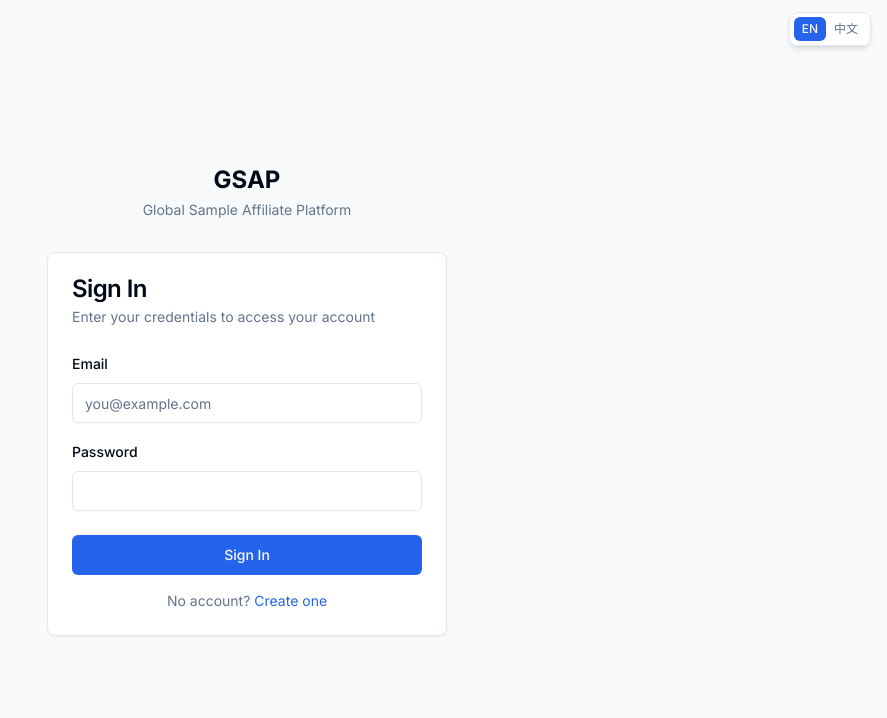
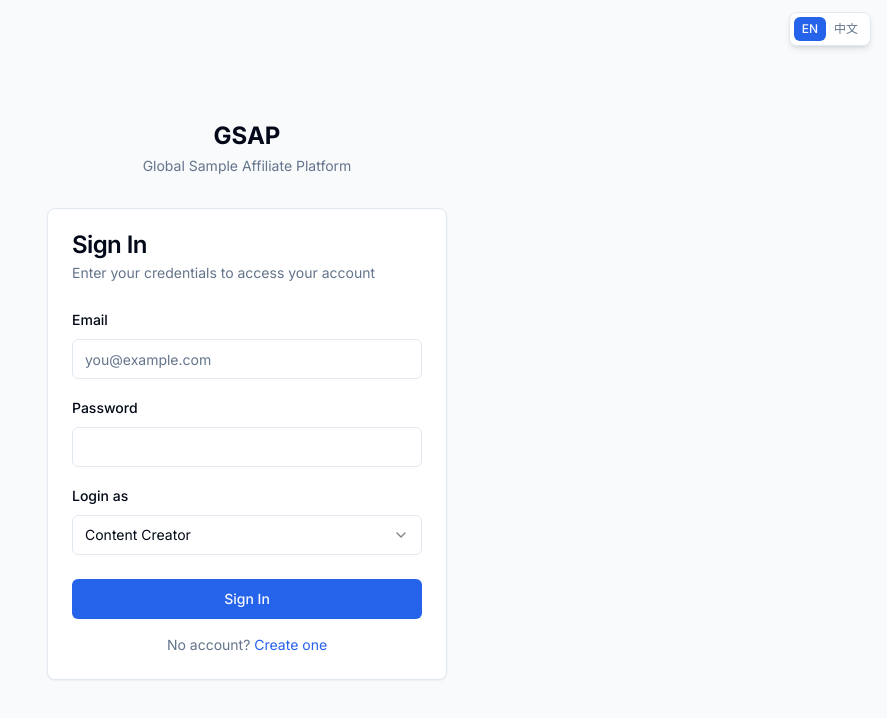
Before and after one commit to caleblin6194-lang/GlobalSampleAffiliatePlatform, a Next.js app: page /login in a window 1280 px wide. Shown: the top 718 px of the page, without its empty margins (393-1280 px from the left). Built offline with nearby package versions, Linux system fonts and the light colour scheme.

Commit message:
feat(auth): add role switch on login and dashboard header

```diff
--- a/src/app/(auth)/login/page.tsx
+++ b/src/app/(auth)/login/page.tsx
@@ -1,6 +1,6 @@
 'use client';
 
-import { useState, useCallback } from 'react';
+import { useState, useCallback, useEffect } from 'react';
 import Link from 'next/link';
 import { useRouter } from 'next/navigation';
 import { createClient } from '@/lib/supabase/client';
@@ -9,14 +9,42 @@ import { Input } from '@/components/ui/input';
 import { Label } from '@/components/ui/label';
 import { Card, CardContent, CardDescription, CardFooter, CardHeader, CardTitle } from '@/components/ui/card';
 import { useLanguage } from '@/components/i18n/language-provider';
+import { Select, SelectContent, SelectItem, SelectTrigger, SelectValue } from '@/components/ui/select';
+
+const ROLE_OPTIONS = ['creator', 'merchant', 'vendor', 'buyer'] as const;
+type Role = typeof ROLE_OPTIONS[number];
+type ProfileRole = Role | 'admin';
+
+function isRole(value: string | null): value is Role {
+  return value !== null && ROLE_OPTIONS.includes(value as Role);
+}
+
+function isProfileRole(value: unknown): value is ProfileRole {
+  return (
+    value === 'admin' ||
+    value === 'creator' ||
+    value === 'merchant' ||
+    value === 'vendor' ||
+    value === 'buyer'
+  );
+}
 
 export default function LoginPage() {
   const { t } = useLanguage();
   const [email, setEmail] = useState('');
   const [password, setPassword] = useState('');
+  const [loginRole, setLoginRole] = useState<Role>('creator');
   const [error, setError] = useState('');
   const [loading, setLoading] = useState(false);
   const router = useRouter();
+
+  useEffect(() => {
+    if (typeof window === 'undefined') return;
+    const requestedRole = new URLSearchParams(window.location.search).get('role');
+    if (isRole(requestedRole)) {
+      setLoginRole(requestedRole);
+    }
+  }, []);
 
   const handleSubmit = useCallback(async (e: React.FormEvent) => {
     e.preventDefault();
@@ -41,8 +69,26 @@ export default function LoginPage() {
           .eq('id', data.user.id)
           .single();
 
-        const role = profile?.role || 'creator';
-        router.push(`/${role}/dashboard`);
+        const currentRole = isProfileRole(profile?.role) ? profile.role : null;
+        if (currentRole === 'admin') {
+          router.push('/admin/dashboard');
+          return;
+        }
+
+        if (currentRole !== loginRole) {
+          const { error: roleUpdateError } = await supabase
+            .from('profiles')
+            .update({ role: loginRole })
+            .eq('id', data.user.id);
+
+          if (roleUpdateError) {
+            setError(roleUpdateError.message || t('login.roleSwitchFailed', 'Failed to switch role. Please try again.'));
+            setLoading(false);
+            return;
+          }
+        }
+
+        router.push(`/${loginRole}/dashboard`);
       } else {
         router.push('/');
       }
@@ -51,7 +97,7 @@ export default function LoginPage() {
       setError(t('login.unexpectedError', 'An unexpected error occurred. Please try again.'));
       setLoading(false);
     }
-  }, [email, password, router, t]);
+  }, [email, loginRole, password, router, t]);
 
   return (
     <Card>
@@ -74,6 +120,20 @@ export default function LoginPage() {
             <Label htmlFor="password">{t('login.password', 'Password')}</Label>
             <Input id="password" type="password" value={password} onChange={(e) => setPassword(e.target.value)} required />
           </div>
+          <div className="space-y-2">
+            <Label htmlFor="loginRole">{t('login.loginAs', 'Login as')}</Label>
+            <Select value={loginRole} onValueChange={(value) => setLoginRole(value as Role)}>
+              <SelectTrigger id="loginRole">
+                <SelectValue />
+              </SelectTrigger>
+              <SelectContent>
+                <SelectItem value="creator">{t('header.role.creator', 'Content Creator')}</SelectItem>
+                <SelectItem value="merchant">{t('header.role.merchant', 'Brand Merchant')}</SelectItem>
+                <SelectItem value="vendor">{t('header.role.vendor', 'Supplier Vendor')}</SelectItem>
+                <SelectItem value="buyer">{t('header.role.buyer', 'Buyer')}</SelectItem>
+              </SelectContent>
+            </Select>
+          </div>
         </CardContent>
         <CardFooter className="flex flex-col gap-4">
           <Button type="submit" className="w-full" disabled={loading}>
--- a/src/app/(auth)/register/page.tsx
+++ b/src/app/(auth)/register/page.tsx
@@ -1,6 +1,6 @@
 'use client';
 
-import { useState, useCallback } from 'react';
+import { useState, useCallback, useEffect } from 'react';
 import { useRouter } from 'next/navigation';
 import Link from 'next/link';
 import { Button } from '@/components/ui/button';
@@ -39,6 +39,14 @@ export default function RegisterPage() {
   const [resendLoading, setResendLoading] = useState(false);
   const [resendMessage, setResendMessage] = useState('');
   const [loading, setLoading] = useState(false);
+
+  useEffect(() => {
+    if (typeof window === 'undefined') return;
+    const requestedRole = new URLSearchParams(window.location.search).get('role');
+    if (requestedRole && VALID_ROLES.includes(requestedRole as Role)) {
+      setRole(requestedRole as Role);
+    }
+  }, []);
 
   const signUpWithFallback = useCallback(
     async (
--- a/src/app/(dashboard)/layout.tsx
+++ b/src/app/(dashboard)/layout.tsx
@@ -24,7 +24,7 @@ export default async function DashboardLayout({ children }: { children: React.Re
       <Sidebar role={role} />
       <div className="flex flex-1 flex-col">
         <Header
-          user={{ email: profile?.email, full_name: profile?.full_name, avatar_url: profile?.avatar_url }}
+          user={{ id: user.id, email: profile?.email, full_name: profile?.full_name, avatar_url: profile?.avatar_url }}
           role={role}
         />
         <main className="flex-1 p-4 md:p-6">{children}</main>
--- a/src/components/layout/header.tsx
+++ b/src/components/layout/header.tsx
@@ -14,9 +14,11 @@ import {
 } from "@/components/ui/dropdown-menu";
 import { Bell, LogOut, Settings, User } from "lucide-react";
 import { useLanguage } from "@/components/i18n/language-provider";
+import { Select, SelectContent, SelectItem, SelectTrigger, SelectValue } from "@/components/ui/select";
+import { useState } from "react";
 
 interface HeaderProps {
-  user?: { email?: string; full_name?: string; avatar_url?: string };
+  user?: { id?: string; email?: string; full_name?: string; avatar_url?: string };
   role: string;
 }
 
@@ -24,6 +26,7 @@ export function Header({ user, role }: HeaderProps) {
   const router = useRouter();
   const supabase = createClient();
   const { t } = useLanguage();
+  const [switchingRole, setSwitchingRole] = useState(false);
 
   const handleSignOut = async () => {
     await supabase.auth.signOut();
@@ -36,6 +39,30 @@ export function Header({ user, role }: HeaderProps) {
     merchant: t('header.role.merchant', 'Brand Merchant'),
     creator: t('header.role.creator', 'Content Creator'),
     vendor: t('header.role.vendor', 'Supplier Vendor'),
+    buyer: t('header.role.buyer', 'Buyer'),
+  };
+
+  const canSwitchRole = role !== 'admin';
+
+  const handleRoleChange = async (nextRole: string) => {
+    if (!user?.id || !canSwitchRole || nextRole === role) {
+      return;
+    }
+
+    setSwitchingRole(true);
+    const { error } = await supabase
+      .from('profiles')
+      .update({ role: nextRole })
+      .eq('id', user.id);
+
+    if (error) {
+      setSwitchingRole(false);
+      return;
+    }
+
+    router.push(`/${nextRole}/dashboard`);
+    router.refresh();
+    setSwitchingRole(false);
   };
 
   const initials = user?.full_name
@@ -49,6 +76,21 @@ export function Header({ user, role }: HeaderProps) {
           <span className="text-sm font-medium text-muted-foreground">
             {roleLabels[role] || role}
           </span>
+          {canSwitchRole && (
+            <div className="w-[170px]">
+              <Select value={role} onValueChange={handleRoleChange} disabled={switchingRole}>
+                <SelectTrigger className="h-8">
+                  <SelectValue placeholder={t('header.switchRole', 'Switch role')} />
+                </SelectTrigger>
+                <SelectContent>
+                  <SelectItem value="creator">{t('header.role.creator', 'Content Creator')}</SelectItem>
+                  <SelectItem value="merchant">{t('header.role.merchant', 'Brand Merchant')}</SelectItem>
+                  <SelectItem value="vendor">{t('header.role.vendor', 'Supplier Vendor')}</SelectItem>
+                  <SelectItem value="buyer">{t('header.role.buyer', 'Buyer')}</SelectItem>
+                </SelectContent>
+              </Select>
+            </div>
+          )}
         </div>
         <div className="flex items-center gap-4">
           <Button variant="ghost" size="icon">
--- a/src/lib/i18n/messages.ts
+++ b/src/lib/i18n/messages.ts
@@ -13,10 +13,12 @@ export const messages: Record<Language, Record<string, string>> = {
     'header.profile': 'Profile',
     'header.settings': 'Settings',
     'header.signOut': 'Sign out',
+    'header.switchRole': 'Switch role',
     'header.role.admin': 'Administrator',
     'header.role.merchant': 'Brand Merchant',
     'header.role.creator': 'Content Creator',
     'header.role.vendor': 'Supplier Vendor',
+    'header.role.buyer': 'Buyer',
     'sidebar.subtitle': 'Global Sample Affiliate',
     'sidebar.nav.dashboard': 'Dashboard',
     'sidebar.nav.users': 'Users',
@@ -42,10 +44,12 @@ export const messages: Record<Language, Record<string, string>> = {
     'login.description': 'Enter your credentials to access your account',
     'login.email': 'Email',
     'login.password': 'Password',
+    'login.loginAs': 'Login as',
     'login.signIn': 'Sign In',
     'login.signingIn': 'Signing in...',
     'login.noAccount': 'No account?',
     'login.createOne': 'Create one',
+    'login.roleSwitchFailed': 'Failed to switch role. Please try again.',
     'login.unexpectedError': 'An unexpected error occurred. Please try again.',
     'register.title': 'Create Account',
     'register.description': 'Join the Global Sample Affiliate Platform',
@@ -119,10 +123,12 @@ export const messages: Record<Language, Record<string, string>> = {
     'header.profile': '个人资料',
     'header.settings': '设置',
     'header.signOut': '退出登录',
+    'header.switchRole': '切换角色',
     'header.role.admin': '管理员',
     'header.role.merchant': '品牌商家',
     'header.role.creator': '内容创作者',
     'header.role.vendor': '供应商',
+    'header.role.buyer': '买手',
     'sidebar.subtitle': '全球样品联盟',
     'sidebar.nav.dashboard': '仪表盘',
     'sidebar.nav.users': '用户',
@@ -148,10 +154,12 @@ export const messages: Record<Language, Record<string, string>> = {
     'login.description': '输入账号信息以访问您的账户',
     'login.email': '邮箱',
     'login.password': '密码',
+    'login.loginAs': '登录角色',
     'login.signIn': '登录',
     'login.signingIn': '登录中...',
     'login.noAccount': '还没有账号？',
     'login.createOne': '立即注册',
+    'login.roleSwitchFailed': '切换角色失败，请重试。',
     'login.unexpectedError': '发生未知错误，请重试。',
     'register.title': '创建账户',
     'register.description': '加入全球样品联盟平台',
```
